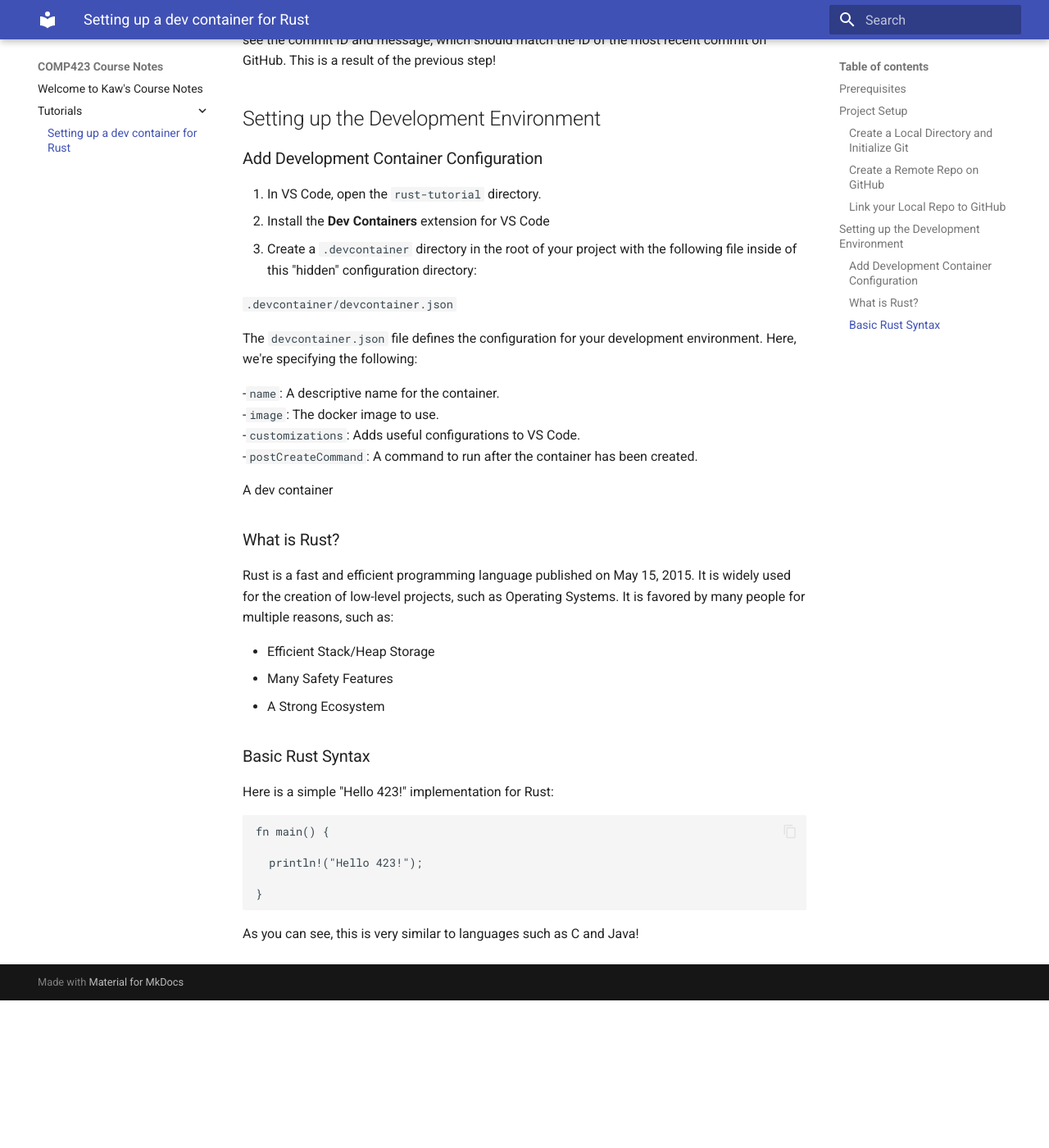
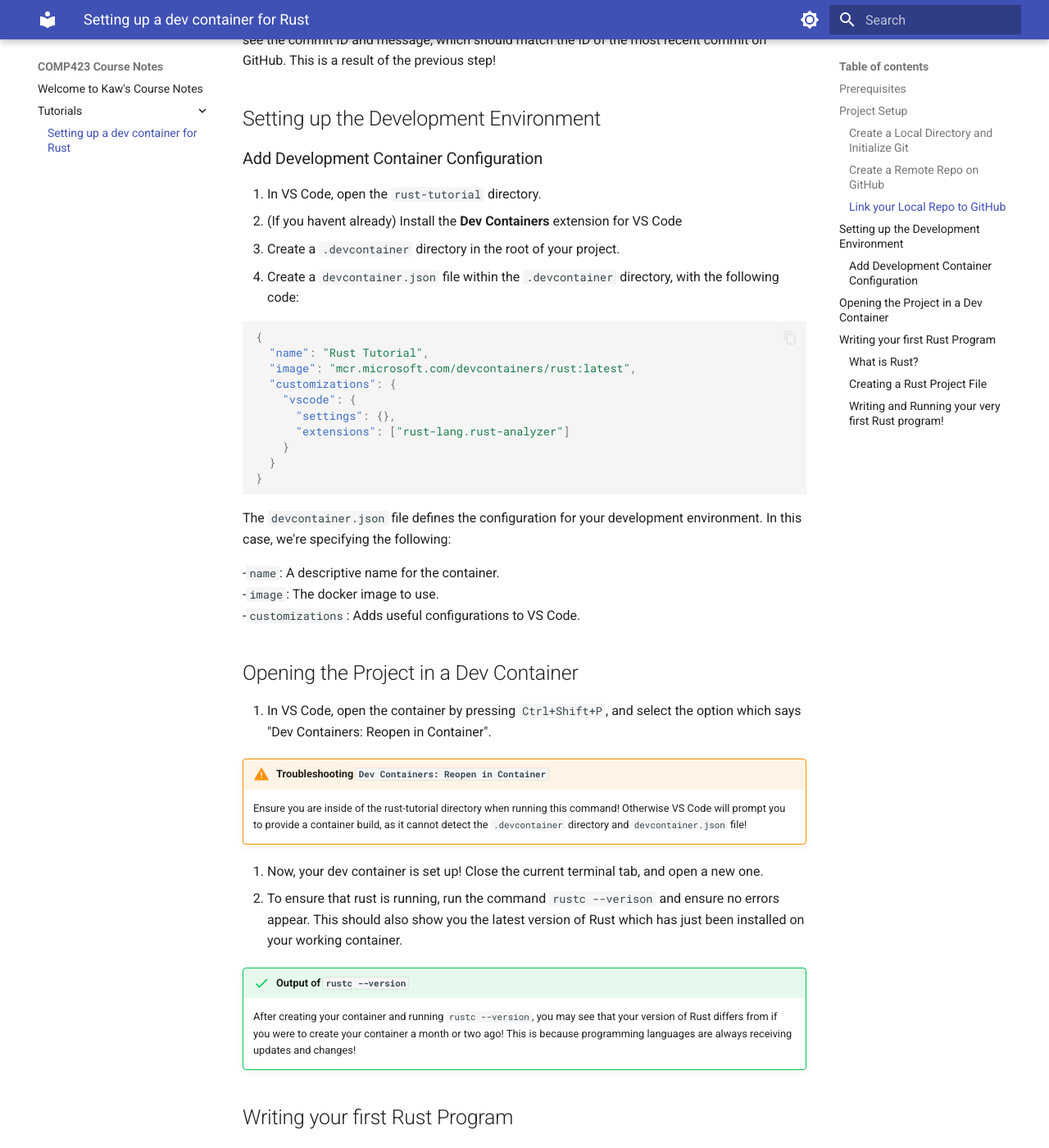
Before and after one commit to kawbu/comp423-course-notes, an MkDocs documentation site: the page built from docs/tutorials/rust-setup.md, in a window 1280 px wide and 1400 px high, scrolled down 1905 px. Shown: the whole window at 82% size. Built offline with MkDocs 1.6.1 and Material for MkDocs 9.7.7, drawn with Linux system fonts in a browser that asks for light colours; before the commit the page ends 3125 px from its top, so only the background shows below that; some of the changed text lies outside the part shown.

Commit message:
Finished Rust tutorial, ready for edits

````diff
--- a/docs/tutorials/rust-setup.md
+++ b/docs/tutorials/rust-setup.md
@@ -75,19 +75,43 @@
 ### Add Development Container Configuration
 
 1. In VS Code, open the `rust-tutorial` directory.
-2. Install the **Dev Containers** extension for VS Code
-3. Create a `.devcontainer` directory in the root of your project with the following file inside of this "hidden" configuration directory:
+2. (If you havent already) Install the **Dev Containers** extension for VS Code
+3. Create a `.devcontainer` directory in the root of your project.
+4. Create a `devcontainer.json` file within the `.devcontainer` directory, with the following code:
 
-`.devcontainer/devcontainer.json`
+```json
+{
+  "name": "Rust Tutorial",
+  "image": "mcr.microsoft.com/devcontainers/rust:latest",
+  "customizations": {
+    "vscode": {
+      "settings": {},
+      "extensions": ["rust-lang.rust-analyzer"]
+    }
+  }
+}
+```
 
-The `devcontainer.json` file defines the configuration for your development environment. Here, we're specifying the following:
+The `devcontainer.json` file defines the configuration for your development environment. In this case, we're specifying the following:
 
 -`name`: A descriptive name for the container.
 -`image`: The docker image to use.
 -`customizations`: Adds useful configurations to VS Code.
--`postCreateCommand`: A command to run after the container has been created.
 
-A dev container
+## Opening the Project in a Dev Container
+
+1. In VS Code, open the container by pressing `Ctrl+Shift+P`, and select the option which says "Dev Containers: Reopen in Container".
+
+!!! warning "Troubleshooting `Dev Containers: Reopen in Container`"
+    Ensure you are inside of the rust-tutorial directory when running this command! Otherwise VS Code will prompt you to provide a container build, as it cannot detect the `.devcontainer` directory and `devcontainer.json` file!
+
+2. Now, your dev container is set up! Close the current terminal tab, and open a new one.
+3. To ensure that rust is running, run the command `rustc --verison` and ensure no errors appear. This should also show you the latest version of Rust which has just been installed on your working container.
+
+!!! success "Output of `rustc --version`"
+    After creating your container and running `rustc --version`, you may see that your version of Rust differs from if you were to create your container a month or two ago! This is because programming languages are always receiving updates and changes!
+
+## Writing your first Rust Program
 
 ### What is Rust?
 
@@ -97,17 +121,40 @@
 - Many Safety Features
 - A Strong Ecosystem
 
+### Creating a Rust Project File
 
-### Basic Rust Syntax
+Before we begin creating your very first rust program, use the `cargo new hello_423 --vcs none` command. This will create a new binary project for you!
 
-Here is a simple "Hello 423!" implementation for Rust:
+!!! info "Explaining what `cargo new hello_423 --vcs none` does"
+    `cargo`: Cargo is a Rust package manager, similarly to Maven in Java (you may recall this if you took COMP301!)
+    `new`: Keyword for creating a new project
+    `--vcs none`: Necessary flag to prevent cargo from also creating a new `git` repo by default.
 
-```
+
+### Writing and Running your very first Rust program!
+
+1. Navigate to the `main.rs` file within `hello_423/src/`, here, you should see the following code snippet:
+
+```rust
 fn main() {
-
-  println!("Hello 423!");
-
+    println!("Hello, world!");
 }
 ```
 
-As you can see, this is very similar to languages such as C and Java!
+As you can see, this syntax is very similar to languages such as C and Java!
+
+2. Change the code `println!("Hello, world!");` to `println!("Hello COMP423!");`.
+
+3. Now, lets run your code! First, we must compile your program by first running `cargo build` after entering the `hello_423` directory.
+
+!!! question "What does `cargo build` do?"
+    The `cargo build` will compile your `.rs` file into a file that is ready to be run on the working machine. This is very similar to the `gcc -c app.c` command that will transform a `.c` file into a `.o` file.
+
+4. Now, you should see a file named `Cargo.lock`, this file  contains information regarding your program's dependencies and allows your program to actually run. We are now ready to run the program! Run the code `cargo run`, and you should see the following output:
+
+```Hello COMP423!```
+
+!!! info "`cargo build` vs `cargo run`"
+    The command `cargo build` is used to compile `.rs` code into a format where it can be turned into a program. On the other hand, the `cargo run` is typically used to execute the file that has just been compiled. However, if a compiled file does not exist, then the `cargo run` command will first compile the `.rs` file, and then run it.
+
+Congratulations, you have written and ran your very first Rust program using the Cargo package manager!
--- a/mkdocs.yml
+++ b/mkdocs.yml
@@ -3,6 +3,30 @@
   name: material
   features:
     - content.code.copy
+  palette:
+
+    # Palette toggle for light mode
+    - media: "(prefers-color-scheme: light)"
+      scheme: default
+      toggle:
+        icon: material/brightness-7
+        name: Switch to dark mode
+
+    # Palette toggle for dark mode
+    - media: "(prefers-color-scheme: dark)"
+      scheme: slate
+      toggle:
+        icon: material/brightness-4
+        name: Switch to light mode
 markdown_extensions:
+  - pymdownx.highlight:
+      anchor_linenums: true
+      line_spans: __span
+      pygments_lang_class: true
+  - pymdownx.inlinehilite
+  - pymdownx.snippets
+  - pymdownx.superfences
+  - pymdownx.betterem
   - admonition
-  - pymdownx.betterem
+  - attr_list
+  - md_in_html
````
Also changed, not shown: other parts of docs/tutorials/rust-setup.md (+1 -1 lines).
